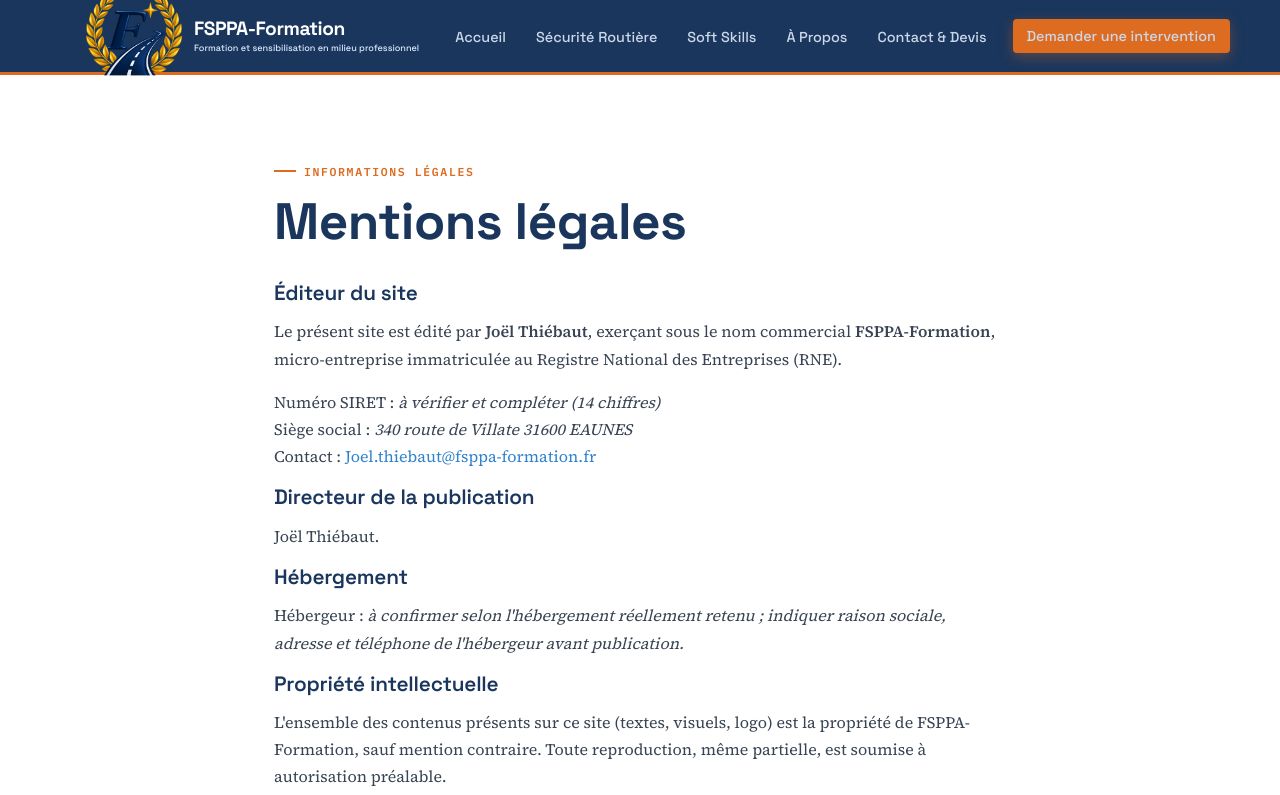
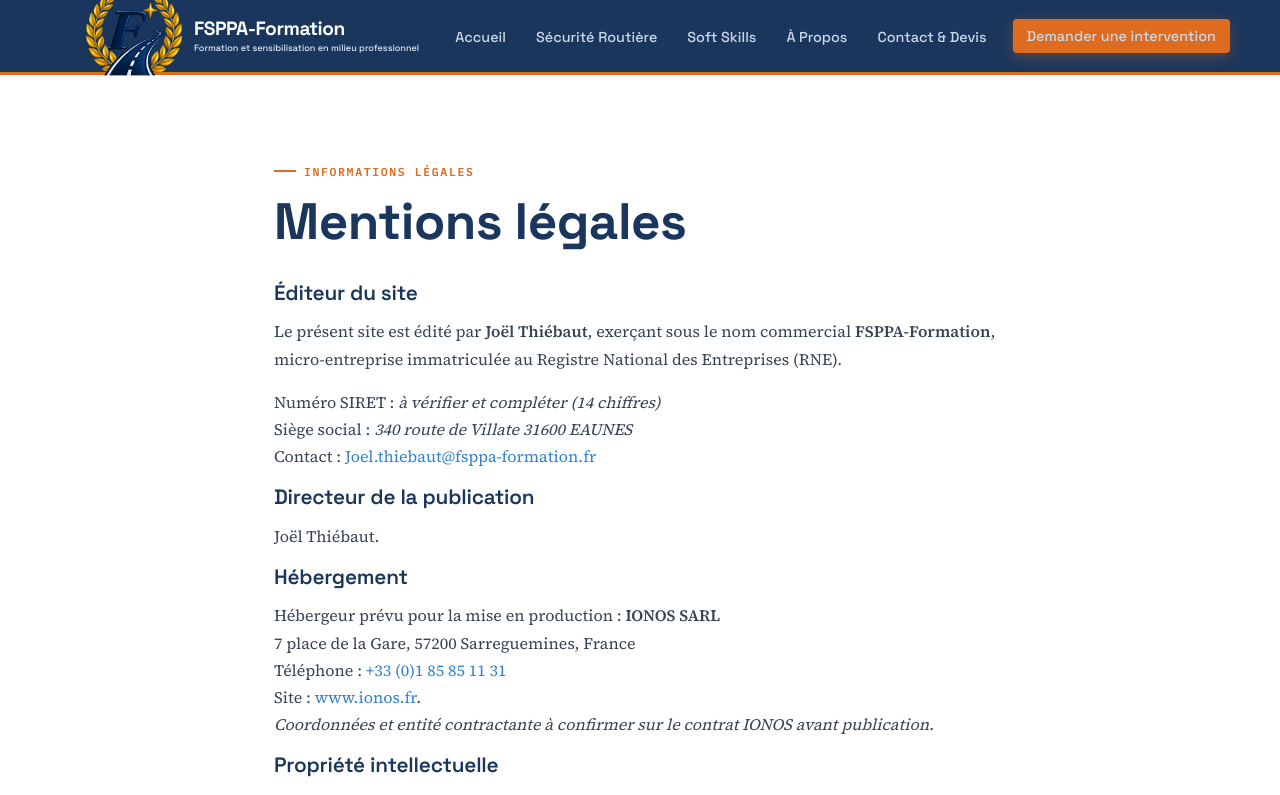
Before and after one commit to almaniaque/Fsspa, a React (Vite) app in the folder frontend/: page /mentions-legales in a window 1280 px wide. Shown: the top 795 px of the page. Built offline with nearby package versions, Linux system fonts and the light colour scheme.

Commit message:
legal: renseigner l'hébergement prévu chez IONOS, validation contractuelle requise

```diff
--- a/frontend/src/pages/MentionsLegales.jsx
+++ b/frontend/src/pages/MentionsLegales.jsx
@@ -22,7 +22,11 @@ function MentionsLegales() {
 
         <h3>Hébergement</h3>
         <p>
-          Hébergeur : <em>à confirmer selon l'hébergement réellement retenu ; indiquer raison sociale, adresse et téléphone de l'hébergeur avant publication.</em>
+          Hébergeur prévu pour la mise en production : <strong>IONOS SARL</strong><br />
+          7 place de la Gare, 57200 Sarreguemines, France<br />
+          Téléphone : <a href="tel:+33185851131">+33 (0)1 85 85 11 31</a><br />
+          Site : <a href="https://www.ionos.fr/" target="_blank" rel="noreferrer">www.ionos.fr</a>.
+          <br /><em>Coordonnées et entité contractante à confirmer sur le contrat IONOS avant publication.</em>
         </p>
 
         <h3>Propriété intellectuelle</h3>
```
